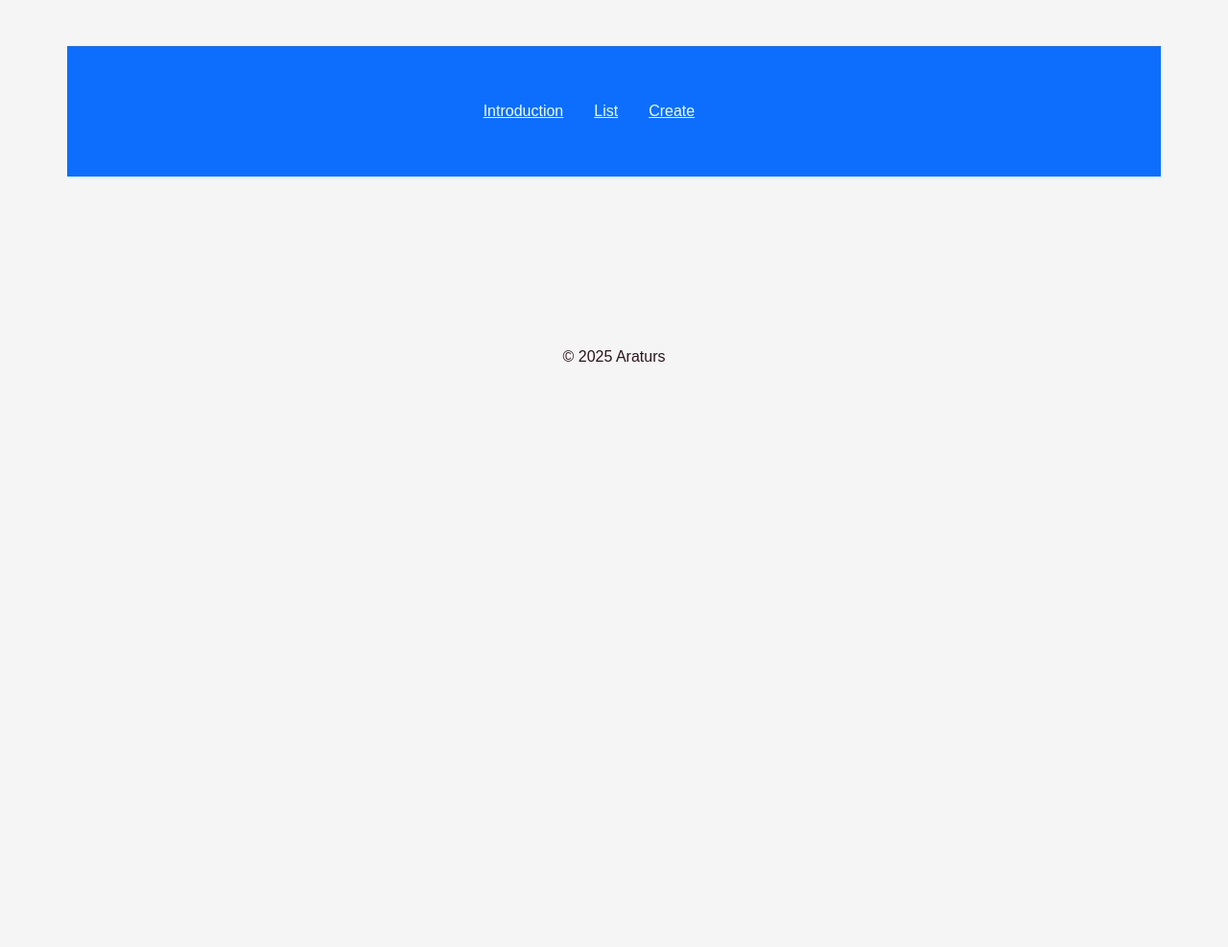
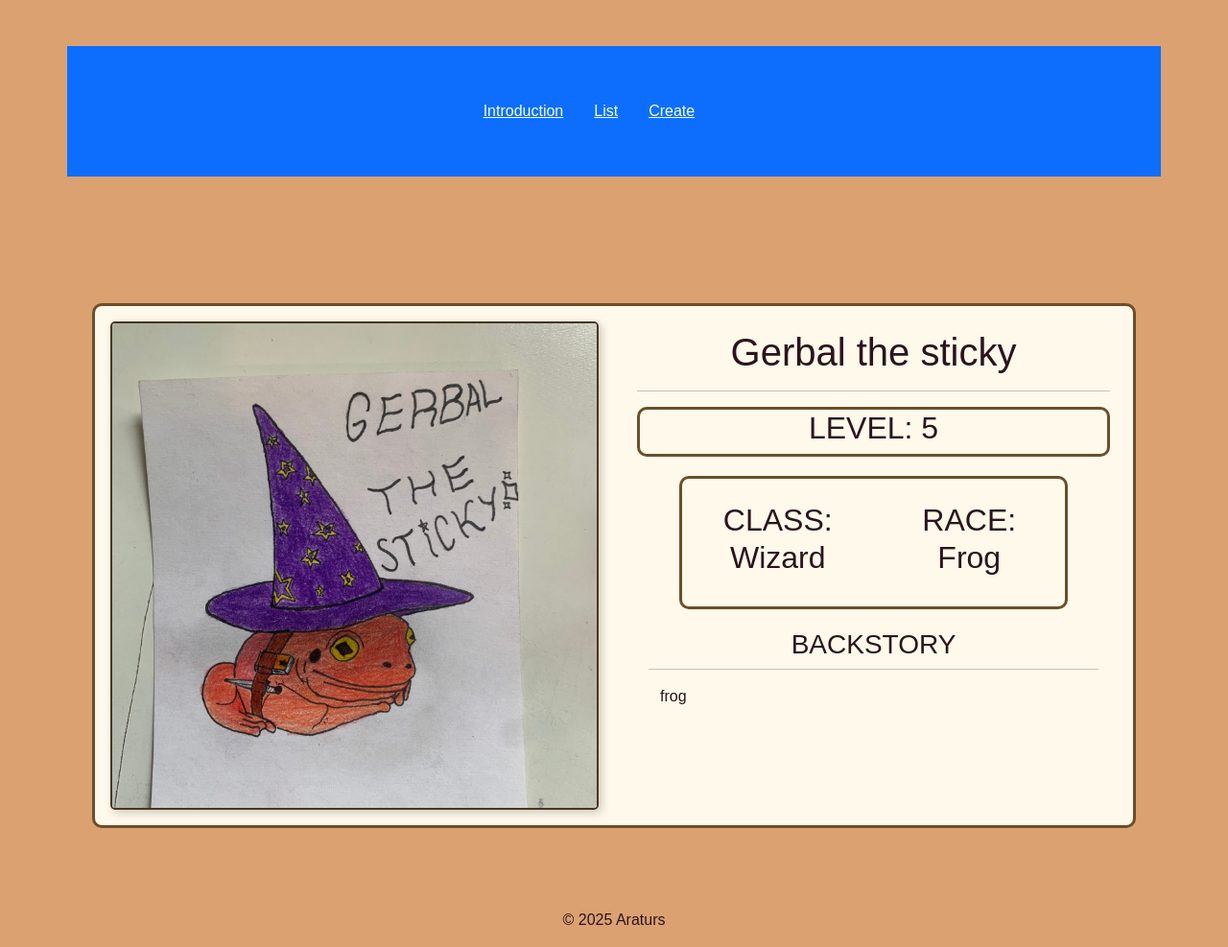
Before and after one commit to ForkyMate/dnd-char-web, a Flask app: a page that uses templates/character_show.html in a window 1280 px wide. Shown: the whole page at 96% size. Before the commit the page ends 377 px from the top, so only its background shows below. Run offline with Flask 3, Linux system fonts and the light colour scheme; data comes from the database, SQL or seed files in the repository.

Commit message:
finished all of individual character pages

```diff
--- a/static/style.css
+++ b/static/style.css
@@ -4,6 +4,7 @@ body {
     color: #2b141c;
     margin: 0;
     padding: 0;
+    background-color: #dba171;
 }
 
 header {
@@ -32,6 +33,50 @@ a:visited {
   text-decoration: underline;
 }
 
+
+
+
+/* show page */
+.char_name{
+  text-align: center;
+}
+
+.char_class{
+
+  text-align: center;
+  text-transform: capitalize;
+}
+
+.backstory{
+  text-align: left;
+}
+
+.character-container {
+  background: #fff9eb;
+  border: 3px solid #6b4f2a;
+  border-radius: 10px;
+  margin: 20px;
+}
+
+.level_container{
+  background: #fff9eb;
+  border: 3px solid #6b4f2a;
+  border-radius: 10px;
+  margin: 0px;
+}
+
+.character-image {
+  width: 100%;
+  height: auto;
+  border: 2px solid #4a3520;
+  border-radius: 5px;
+  box-shadow: 3px 3px 10px rgba(0,0,0,0.2);
+}
+
+
+
+
+/* list page */
 .char-list{
   display: flex;
   gap: 10px;
--- a/templates/character_show.html
+++ b/templates/character_show.html
@@ -1 +1,49 @@
 {% extends "base.html" %}
+{% block title %} {{character.name}} {% endblock %}
+{% block content %}
+<div class="container-fluid">
+    <div class="row character-container">
+        <!-- image -->
+        <div class="col-md-6 p-3">
+            <img class="character-image"
+                src="{{ url_for('static', filename='images/characters/' ~ character['image']) }}"
+                alt="{{ character.name }}">
+        </div>
+
+        <!-- text -->
+        <div class="col-md-6 p-4">
+            <h1 class="char_name">{{character.name}}</h1>
+            <hr>
+            <div class="row justify-content-center">
+                <div class="container  mx-auto">
+                    <div class="level_container">
+                        <h2 class="char_class">LEVEL: {{character.level}}</h2>
+                    </div>
+                </div>
+            </div>
+            <div class="container-fluid">
+                <div class="row character-container">
+                    <div class="col-md-6 p-4">
+                        <h2 class="char_class">CLASS: {{character.class}}</h2>
+                    </div>
+                    <div class="col-md-6 p-4">
+                        <h2 class="char_class">RACE: {{character.race}}</h2>
+                    </div>
+                </div>
+
+
+                <div class="row">
+                    <h3 class="char_class">BACKSTORY</h3>
+                    <hr>
+                </div>
+
+                <div class="row">
+                    <p class="backstory">{{character.backstory}}</p>
+                </div>
+            </div>
+
+        </div>
+    </div>
+</div>
+
+{% endblock %}
```
Also changed, not shown: templates/list.html (+0 -10 lines).
